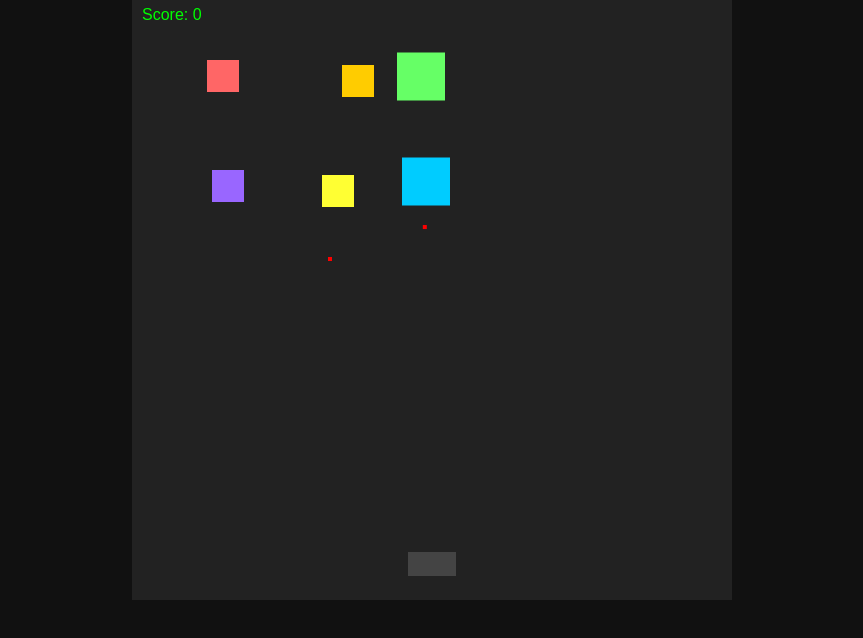
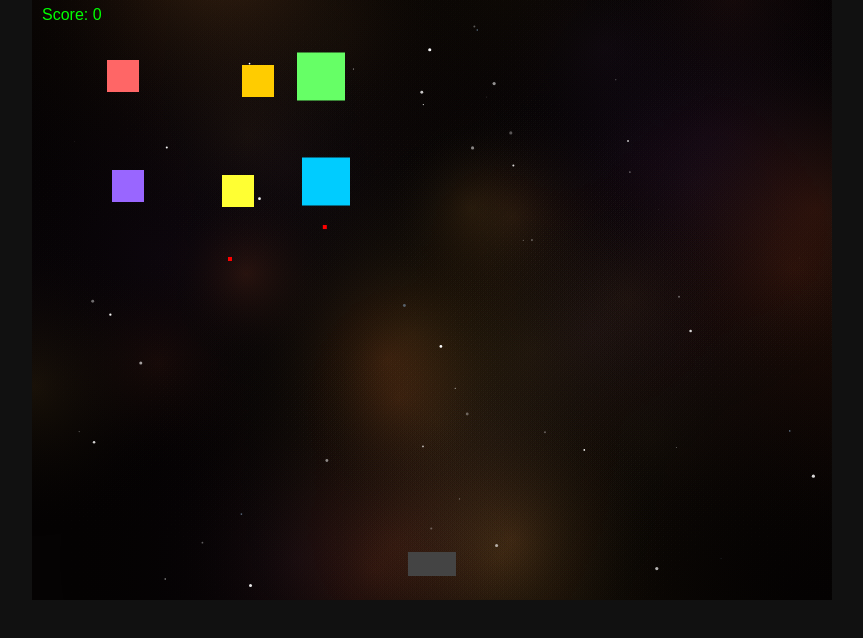
Before and after one commit to sdeseille/llm-invader, a website: page index.html in a window 1280 px wide. Shown: the whole page, without its empty margins (208-1071 px from the left). Drawn offline with Linux system fonts and the light colour scheme; animation ran at ten frames a second.

Commit message:
Increase canvas width and enhance background rendering with nebula effect

```diff
--- a/index.html
+++ b/index.html
@@ -9,7 +9,7 @@
   </style>
 </head>
 <body>
-<canvas id="game" width="600" height="600"></canvas>
+<canvas id="game" width="800" height="600"></canvas>
 <script>
 /* engine */
 const canvas = document.getElementById('game');
@@ -202,7 +202,7 @@ function update(dt) {
     e.y = Math.max(0, Math.min(canvas.height - e.h, e.y));
 
     if (Math.random() < 0.005) {
-      enemyBullets.push({ x: e.x + e.w / 2 - 2, y: e.y + e.h, vx: 0, vy: 5, type: 'enemy' });
+      enemyBullets.push({ x: e.x + e.w / 2 - 2, y: e.y + e.h, vx: 0, vy: 5, type: 'enemy', w: 4, h: 4 });
     }
 
     if (e.y > canvas.height) {
@@ -269,7 +269,7 @@ function update(dt) {
 
 function draw() {
   ctx.fillStyle = '#222';
-  ctx.fillRect(0, 0, canvas.width, canvas.height);
+  //ctx.fillRect(0, 0, canvas.width, canvas.height);
 
   player.draw();
   enemies.forEach(drawEnemy);
@@ -290,11 +290,100 @@ function draw() {
   }
 }
 
+// Nebula background — vanilla JS, canvas2d, no assets
+function createNebula(canvas, opts = {}) {
+  const ctx = canvas.getContext('2d');
+  const W = canvas.width, H = canvas.height;
+
+  const numBlobs   = opts.blobs  || 40;
+  const numStars   = opts.stars  || 120;
+  const palette    = opts.colors || ['#ff9944','#cc5522','#886622','#442255','#221133'];
+
+  // Precompute static blob params (position, radius, color, drift)
+  const blobs = Array.from({ length: numBlobs }, () => ({
+    x: Math.random() * W,
+    y: Math.random() * H,
+    r: 80 + Math.random() * 220,
+    c: palette[(Math.random() * palette.length) | 0],
+    a: 0.06 + Math.random() * 0.10,      // base alpha
+    speed: 2 + Math.random() * 0.05,  // drift speed
+    phase: Math.random() * Math.PI * 2,
+    driftR: 100 + Math.random() * 40      // drift radius
+  }));
+
+  const stars = Array.from({ length: numStars }, () => ({
+    x: Math.random() * W,
+    y: Math.random() * H,
+    r: Math.random() * 1.4 + 0.2,
+    tw: Math.random() * Math.PI * 2,     // twinkle phase
+    speed: 0.02 + Math.random() * 0.04,
+    hue: Math.random() < 0.15 ? '#aad5ff' : '#ffffff'
+  }));
+
+  // Offscreen buffer so we don't redraw 40 gradients every frame at full res
+  const buf = document.createElement('canvas');
+  buf.width = W; buf.height = H;
+  const bctx = buf.getContext('2d');
+
+  function drawNebula(t) {
+    bctx.clearRect(0, 0, W, H);
+    bctx.globalCompositeOperation = 'lighter'; // additive glow
+    for (const b of blobs) {
+      const dx = Math.cos(t * b.speed + b.phase) * b.driftR;
+      const dy = Math.sin(t * b.speed * 0.8 + b.phase) * b.driftR;
+      const g = bctx.createRadialGradient(
+        b.x + dx, b.y + dy, 0,
+        b.x + dx, b.y + dy, b.r
+      );
+      g.addColorStop(0, b.c);
+      g.addColorStop(1, 'transparent');
+      bctx.globalAlpha = b.a;
+      bctx.fillStyle = g;
+      bctx.beginPath();
+      bctx.arc(b.x + dx, b.y + dy, b.r, 0, 6.283);
+      bctx.fill();
+    }
+    bctx.globalAlpha = 1;
+    bctx.globalCompositeOperation = 'source-over';
+  }
+
+  function render(t) {
+    // background base
+    ctx.fillStyle = '#050303';
+    ctx.fillRect(0, 0, W, H);
+
+    // redraw nebula buffer occasionally (cheap animation, not every frame)
+    if (!render._last || t - render._last > 50) {
+      drawNebula(t * 0.001);
+      render._last = t;
+    }
+    ctx.drawImage(buf, 0, 0);
+
+    // stars with twinkle
+    for (const s of stars) {
+      const tw = 0.5 + 0.5 * Math.sin(t * s.speed + s.tw);
+      ctx.globalAlpha = 0.3 + tw * 0.7;
+      ctx.fillStyle = s.hue;
+      ctx.beginPath();
+      ctx.arc(s.x, s.y, s.r, 0, 6.283);
+      ctx.fill();
+    }
+    ctx.globalAlpha = 1;
+  }
+
+  return { render };
+}
+
+// --- usage ---
+const nebula = createNebula(canvas, { blobs: 40, stars: 50 });
+
+
 let paused = false;
 
-function gameLoop() {
+function gameLoop(t) {
   if (!paused) {
     update(1 / 60);
+    nebula.render(t);
     draw();
   }
   requestAnimationFrame(gameLoop);
```
